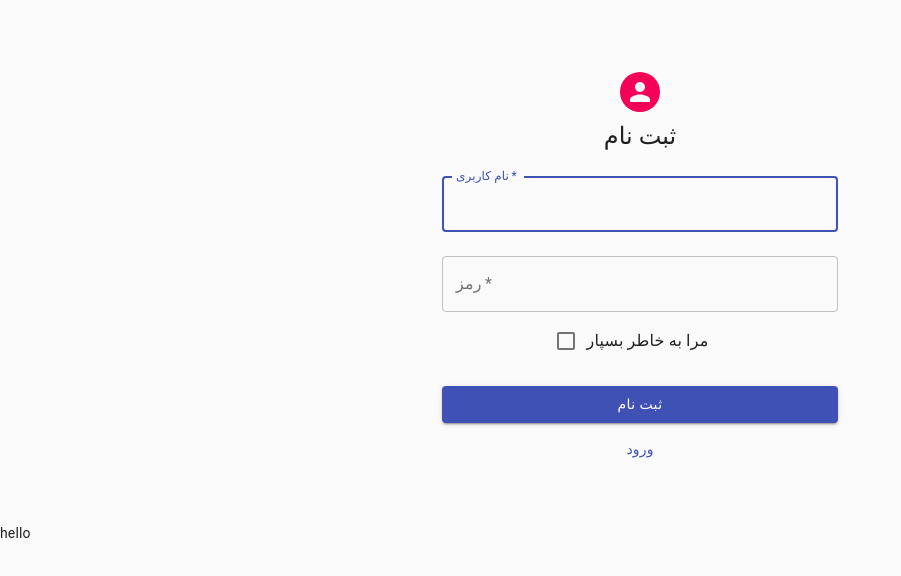
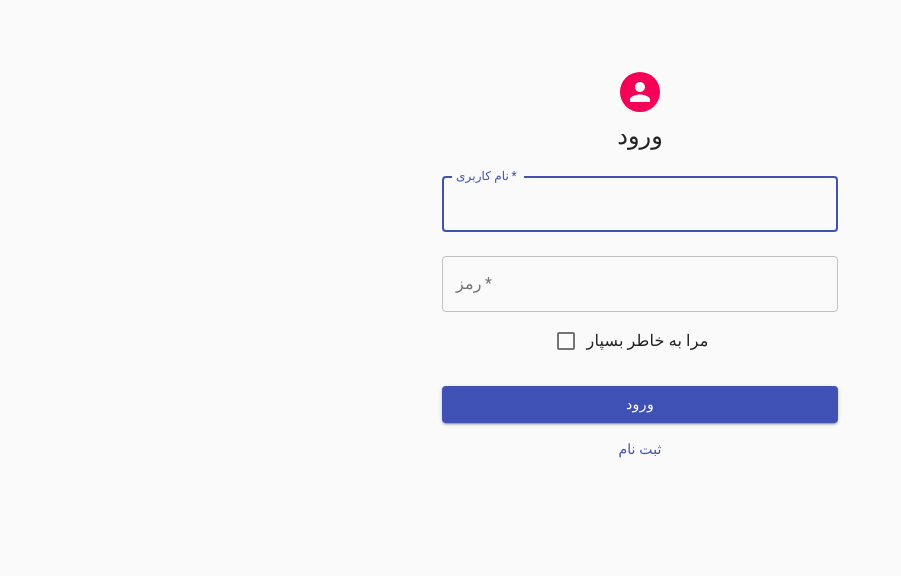
Before and after one commit to amirjrn/tasksReact, a React (Create React App) app: page /login in a window 1280 px wide. Shown: the top 576 px of the page, without its empty margins (0-901 px from the left). Built offline with nearby package versions, Linux system fonts and the light colour scheme.

Commit message:
login page added

```diff
--- a/src/App.js
+++ b/src/App.js
@@ -1,16 +1,18 @@
 import React from 'react'
-import { BrowserRouter as Router, Link, Route, useHistory } from 'react-router-dom'
+import { BrowserRouter as Router, Route, Switch } from 'react-router-dom'
 import Login from './pages/login'
 import './App.css'
 import Register from './pages/register'
-import history from './components/history'
+import history from './utils/history'
 function App() {
   return (
     <Router history={history}>
       <div className="App">
-        <Register />
+        <Switch>
+          <Route exact path="/" component={Register} />
+          <Route exact path="/login" component={Login}></Route>
+        </Switch>
       </div>
-      <Route path="/login" component={Login}></Route>
     </Router>
   )
 }
--- a/src/pages/login.js
+++ b/src/pages/login.js
@@ -1,6 +1,106 @@
-import React from 'react'
-const Login = () => {
-  return <div>hello</div>
+import React, { useState } from 'react'
+import axios from 'axios'
+import { useHistory } from 'react-router-dom'
+import useInput from '../hooks/useInput'
+import Avatar from '@material-ui/core/Avatar'
+import Button from '@material-ui/core/Button'
+import CssBaseline from '@material-ui/core/CssBaseline'
+import TextField from '@material-ui/core/TextField'
+import FormControlLabel from '@material-ui/core/FormControlLabel'
+import Checkbox from '@material-ui/core/Checkbox'
+import Link from '@material-ui/core/Link'
+import Grid from '@material-ui/core/Grid'
+import Box from '@material-ui/core/Box'
+import Typography from '@material-ui/core/Typography'
+import { makeStyles } from '@material-ui/core/styles'
+import Container from '@material-ui/core/Container'
+
+const useStyles = makeStyles((theme) => ({
+  paper: {
+    marginTop: theme.spacing(8),
+    display: 'flex',
+    flexDirection: 'column',
+    alignItems: 'center',
+  },
+  avatar: {
+    margin: theme.spacing(1),
+    backgroundColor: theme.palette.secondary.main,
+  },
+  form: {
+    width: '100%', // Fix IE 11 issue.
+    marginTop: theme.spacing(1),
+  },
+  submit: {
+    margin: theme.spacing(3, 0, 2),
+  },
+}))
+
+export default function SignIn() {
+  const history = useHistory()
+  const classes = useStyles()
+  const [name, handlenameChange] = useInput()
+  const [pass, handlepassChange] = useInput()
+  const [err, setError] = useState()
+  function handleSubmit() {
+    console.log(name, pass)
+    axios.post('http://localhost:4000/login', { username: name, password: pass }).then((res) => {
+      console.log(res.data)
+      res.status === 200 ? history.push('/tasks') : setError(res.data.msg)
+    })
+  }
+  return (
+    <Container component="main" maxWidth="xs">
+      <CssBaseline />
+      <div className={classes.paper}>
+        <Avatar className={classes.avatar}></Avatar>
+        <Typography component="h1" variant="h5">
+          ورود
+        </Typography>
+        <Typography component="h2" variant="h5">
+          {err}
+        </Typography>
+        <form className={classes.form} noValidate>
+          <TextField
+            variant="outlined"
+            margin="normal"
+            required
+            fullWidth
+            onChange={handlenameChange}
+            id="username"
+            label="نام کاربری"
+            name="username"
+            autoComplete="username"
+            autoFocus
+          />
+          <TextField
+            variant="outlined"
+            margin="normal"
+            required
+            fullWidth
+            name="password"
+            label="رمز"
+            type="password"
+            id="password"
+            autoComplete="current-password"
+            onChange={handlepassChange}
+          />
+          <FormControlLabel control={<Checkbox value="remember" color="primary" />} label="مرا به  خاطر بسپار" />
+          <Button onClick={handleSubmit} fullWidth variant="contained" color="primary" className={classes.submit}>
+            ورود
+          </Button>
+          <Grid container>
+            <Grid item xs>
+              <Link href="/" variant="body2">
+                ثبت نام
+              </Link>
+            </Grid>
+            <Grid item>
+              <Link href="#" variant="body2"></Link>
+            </Grid>
+          </Grid>
+        </form>
+      </div>
+      <Box mt={8}></Box>
+    </Container>
+  )
 }
-
-export default Login
--- a/src/pages/register.js
+++ b/src/pages/register.js
@@ -37,8 +37,6 @@ const useStyles = makeStyles((theme) => ({
 
 export default function SignIn() {
   const history = useHistory()
-  console.log(history)
-  history.push('/login')
   const classes = useStyles()
   const [name, handlenameChange] = useInput()
   const [pass, handlepassChange] = useInput()
@@ -46,8 +44,7 @@ export default function SignIn() {
   function handleSubmit() {
     console.log(name, pass)
     axios.post('http://localhost:4000/register', { username: name, password: pass }).then((res) => {
-      console.log(res.data.success)
-      // res.data.success ? history.push('/login') : setError('ثبت نام با موفقیت انجام نشد')
+      res.data.success ? history.push('/login') : setError('ثبت نام با موفقیت انجام نشد')
     })
   }
   return (
```
Also changed, not shown: src/utils/history.js (renamed from src/components/history.js), 1 other file (tests, documents, lock files or other folders).
